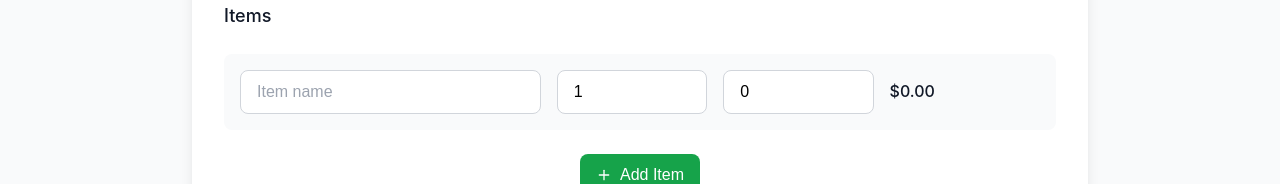
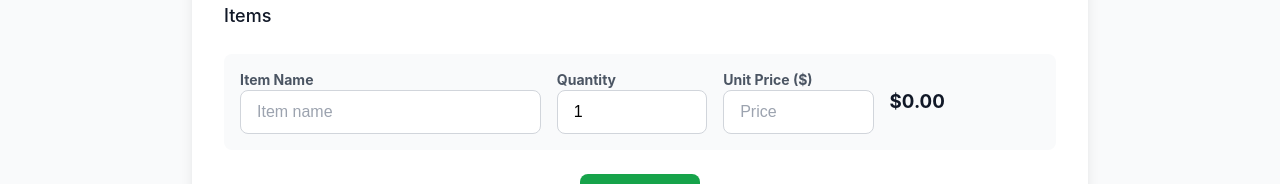
Before and after one commit to Roweet1604/InvoiXe, a React (Vite) app: page /create-receipt in a window 1280 px wide. Shown: the part 479-663 px from the top of the page. Built offline with nearby package versions, Linux system fonts and the light colour scheme; no server answers; sample sign-in values are in the browser's storage.

Commit message:
Fixed the unwanted buttons and added the placeholder

```diff
--- a/src/pages/CreateReceipt.jsx
+++ b/src/pages/CreateReceipt.jsx
@@ -72,7 +72,7 @@ const CreateReceipt = () => {
   // Get currency symbol for display
   const getCurrencySymbol = () => {
     const selectedCurrency = currencies.find(c => c.code === currency);
-    return selectedCurrency ? selectedCurrency.symbol : '$';
+    return selectedCurrency ? selectedCurrency.symbol : ' $';
   };
 
   // Format price with currency
@@ -483,6 +483,7 @@ doc.setFontSize(12);
                 {items.map((item, index) => (
                   <div key={index} className="item-row">
                     <div>
+                      <h5 className="text-sm text-gray-600 mb-1">Item Name</h5>
                       <input
                         type="text"
                         value={item.name}
@@ -491,30 +492,34 @@ doc.setFontSize(12);
                         required
                       />
                     </div>
+
                     <div>
+                    <h5 className="text-sm text-gray-600 mb-1">Quantity</h5>
                     <input
                       type="number"
                       min="1"
-                        value={item.quantity}
-                        onChange={(e) => updateItem(index, 'quantity', e.target.value)}
+                      value={item.quantity === 0 ? '' : item.quantity}
+                      onChange={(e) => updateItem(index, 'quantity', Number(e.target.value))}
                       placeholder="Qty"
                       required
                     />
                   </div>
+
                     <div>
+                      <h5 className="text-sm text-gray-600 mb-1">Unit Price ({getCurrencySymbol()})</h5>
                       <input
                         type="number"
                         min="0"
                         step="0.01"
-                        value={item.price}
-                        onChange={(e) => updateItem(index, 'price', e.target.value)}
+                        value={item.price === 0 ? '' : item.price}
+                        onChange={(e) => updateItem(index, 'price', Number(e.target.value))}
                         placeholder="Price"
                         required
                       />
                     </div>
                     <div className="item-total">
                       <span className="font-medium text-gray-900">
-                        {formatPrice(item.quantity * item.price)}
+                      <h3> {formatPrice(item.quantity * item.price)}</h3>
                       </span>
                       {items.length > 1 && (
                         <button
@@ -575,7 +580,7 @@ doc.setFontSize(12);
                 )}
               </button>
 
-              {lastReceiptId && (
+              {/* {lastReceiptId && (
                 <button
                   type="button"
                   onClick={generatePDF}
@@ -583,7 +588,7 @@ doc.setFontSize(12);
                 >
 
                 </button>
-              )}
+              )} */}
             </div>
           </form>
 
```
Also changed, not shown: src/utils/CryptoUtils.js (line endings or trailing spaces). Lines whose indentation alone changed are shown as unchanged.
